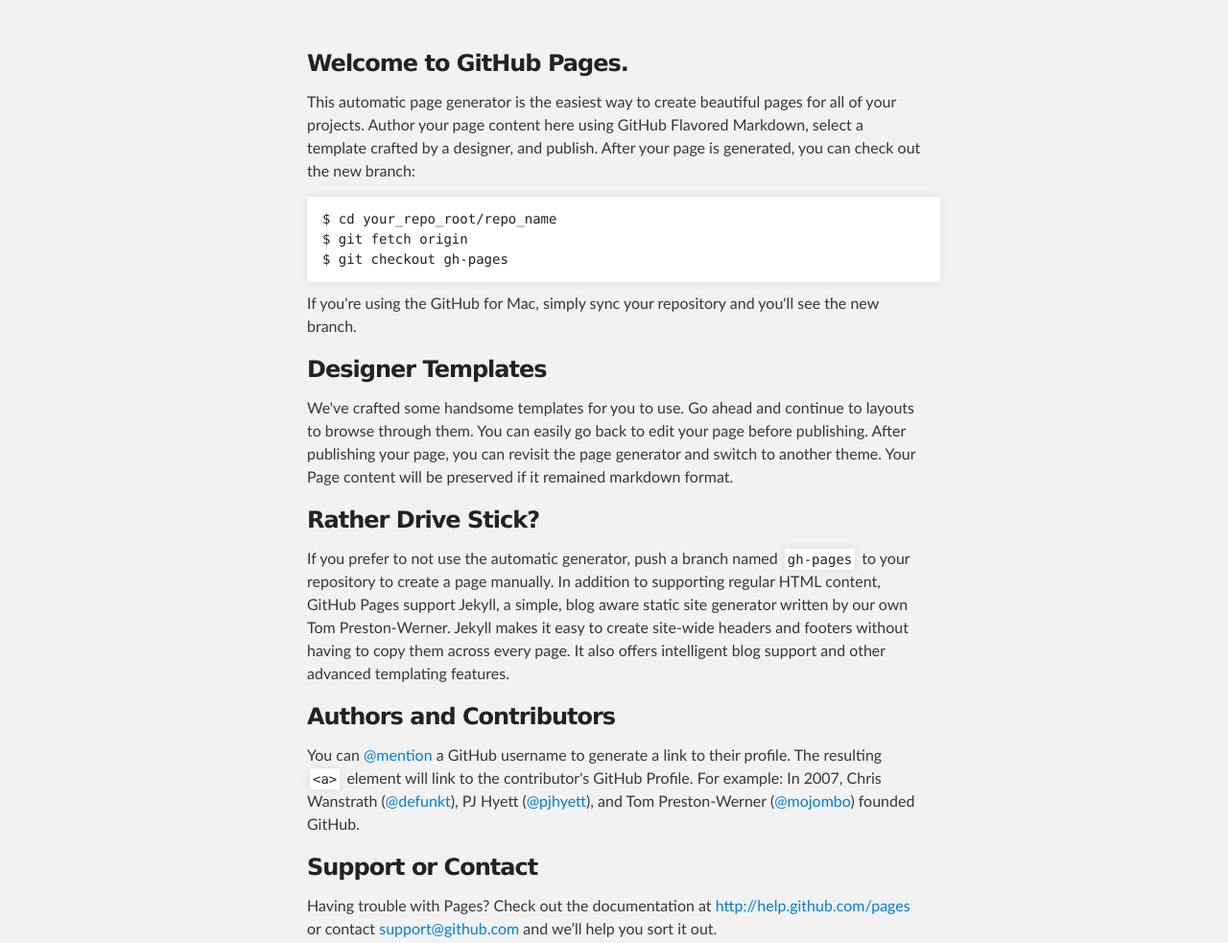
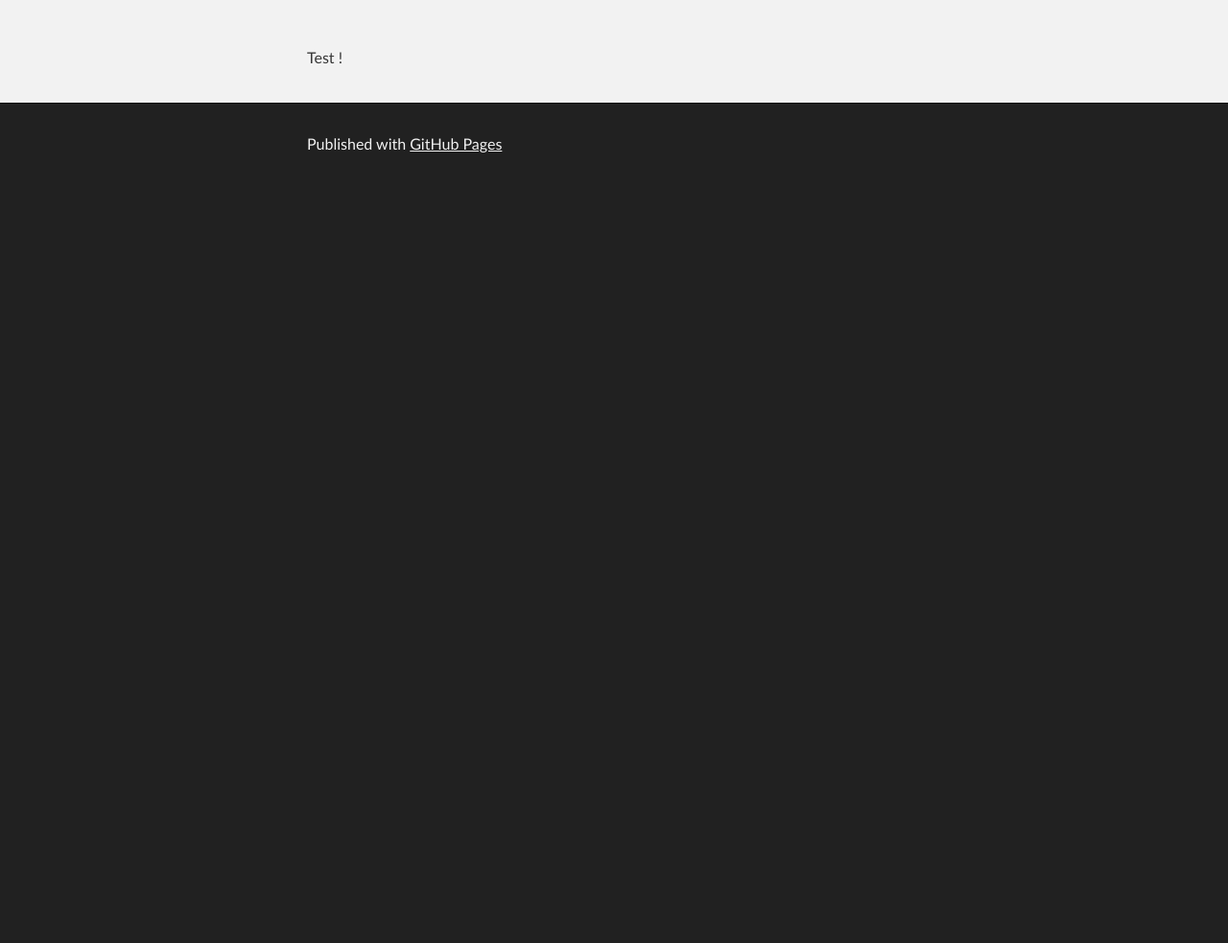
Before and after one commit to EmmanuelVella/EmmanuelVella.github.io, a plain HTML site: page index.html in a window 1280 px wide. Shown: the part 176-1159 px from the top of the page at 96% size. After the commit the page ends 800 px from the top, so only its background shows below. Drawn offline with Linux system fonts and the light colour scheme.

Commit message:
Replace master branch with page content via GitHub

```diff
--- a/index.html
+++ b/index.html
@@ -27,37 +27,7 @@
     <!-- MAIN CONTENT -->
     <div id="main_content_wrap" class="outer">
       <section id="main_content" class="inner">
-        <h3>
-<a name="welcome-to-github-pages" class="anchor" href="#welcome-to-github-pages"><span class="octicon octicon-link"></span></a>Welcome to GitHub Pages.</h3>
-
-<p>This automatic page generator is the easiest way to create beautiful pages for all of your projects. Author your page content here using GitHub Flavored Markdown, select a template crafted by a designer, and publish. After your page is generated, you can check out the new branch:</p>
-
-<pre><code>$ cd your_repo_root/repo_name
-$ git fetch origin
-$ git checkout gh-pages
-</code></pre>
-
-<p>If you're using the GitHub for Mac, simply sync your repository and you'll see the new branch.</p>
-
-<h3>
-<a name="designer-templates" class="anchor" href="#designer-templates"><span class="octicon octicon-link"></span></a>Designer Templates</h3>
-
-<p>We've crafted some handsome templates for you to use. Go ahead and continue to layouts to browse through them. You can easily go back to edit your page before publishing. After publishing your page, you can revisit the page generator and switch to another theme. Your Page content will be preserved if it remained markdown format.</p>
-
-<h3>
-<a name="rather-drive-stick" class="anchor" href="#rather-drive-stick"><span class="octicon octicon-link"></span></a>Rather Drive Stick?</h3>
-
-<p>If you prefer to not use the automatic generator, push a branch named <code>gh-pages</code> to your repository to create a page manually. In addition to supporting regular HTML content, GitHub Pages support Jekyll, a simple, blog aware static site generator written by our own Tom Preston-Werner. Jekyll makes it easy to create site-wide headers and footers without having to copy them across every page. It also offers intelligent blog support and other advanced templating features.</p>
-
-<h3>
-<a name="authors-and-contributors" class="anchor" href="#authors-and-contributors"><span class="octicon octicon-link"></span></a>Authors and Contributors</h3>
-
-<p>You can <a href="https://github.com/blog/821" class="user-mention">@mention</a> a GitHub username to generate a link to their profile. The resulting <code>&lt;a&gt;</code> element will link to the contributor's GitHub Profile. For example: In 2007, Chris Wanstrath (<a href="https://github.com/defunkt" class="user-mention">@defunkt</a>), PJ Hyett (<a href="https://github.com/pjhyett" class="user-mention">@pjhyett</a>), and Tom Preston-Werner (<a href="https://github.com/mojombo" class="user-mention">@mojombo</a>) founded GitHub.</p>
-
-<h3>
-<a name="support-or-contact" class="anchor" href="#support-or-contact"><span class="octicon octicon-link"></span></a>Support or Contact</h3>
-
-<p>Having trouble with Pages? Check out the documentation at <a href="http://help.github.com/pages">http://help.github.com/pages</a> or contact <a href="mailto:support@github.com">support@github.com</a> and we’ll help you sort it out.</p>
+        <p>Test !</p>
       </section>
     </div>
 
```
Also changed, not shown: params.json (+1 -1 lines).
